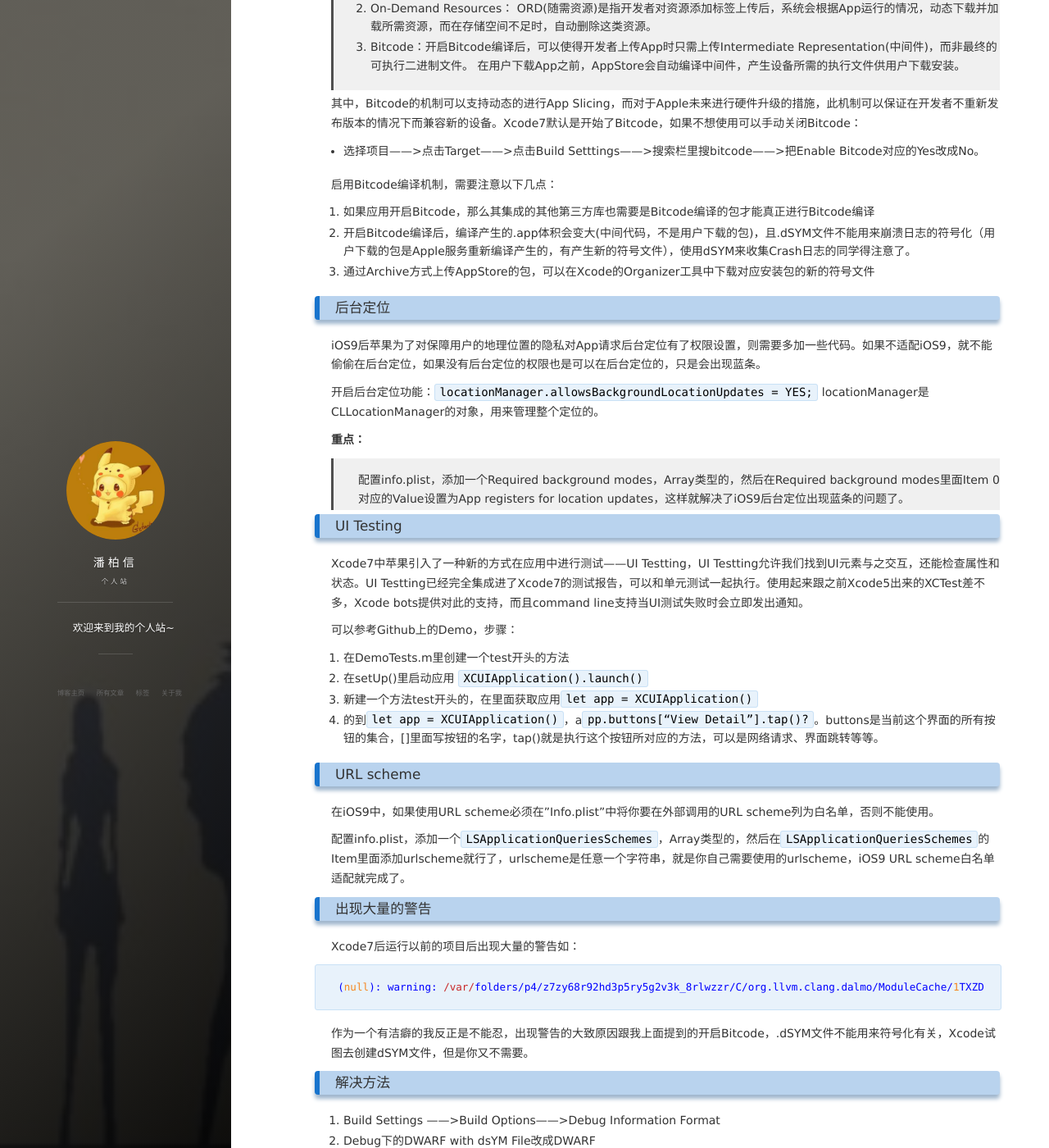
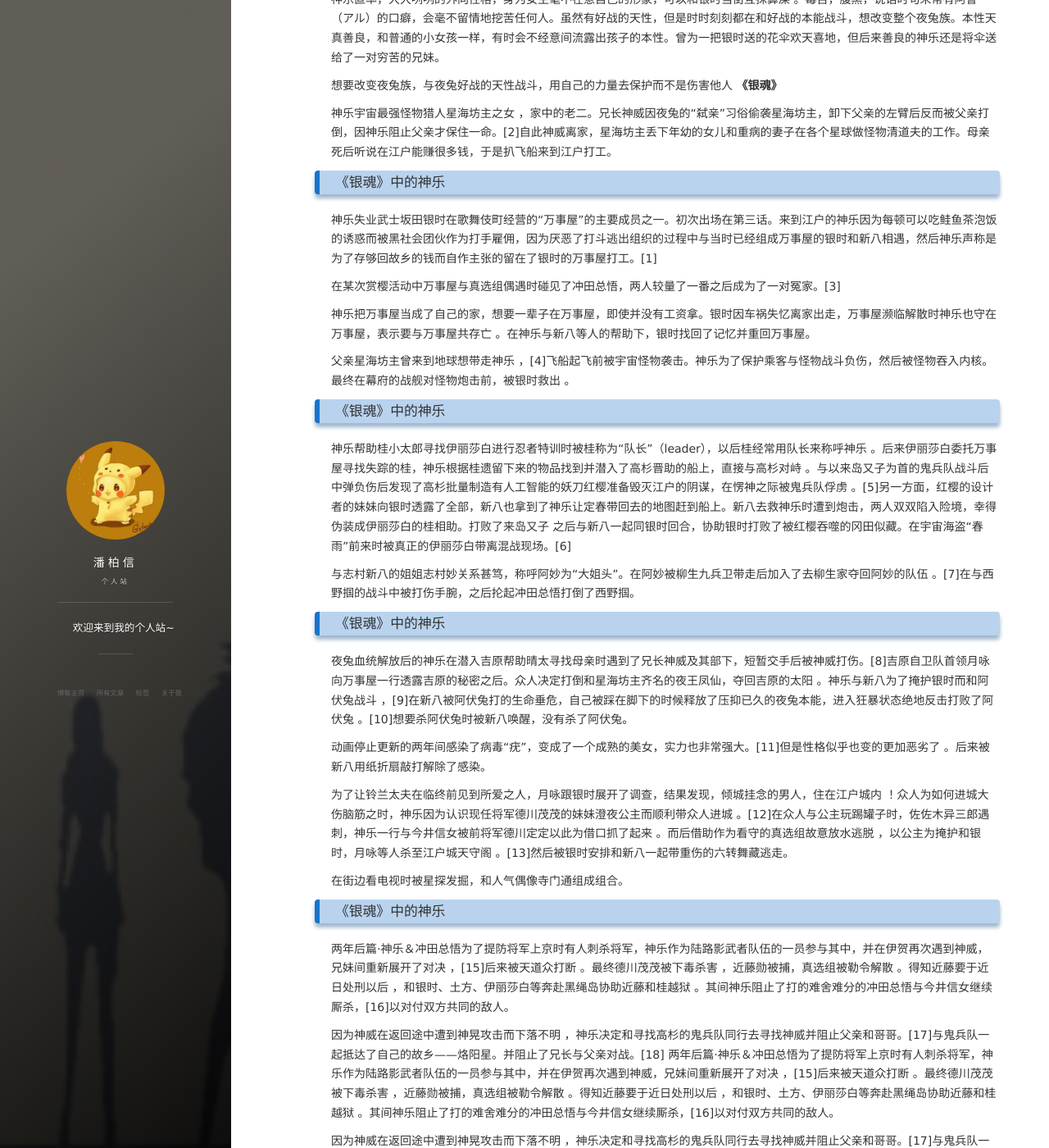
Before and after one commit to toothpaste5576/toothpaste5576.github.io, a Jekyll site: the page built from _posts/2015-09-26-iOS9_Note.md, in a window 1280 px wide and 1400 px high, scrolled down 862 px. Shown: the whole window at 82% size. Built offline with Jekyll 4.4.1, drawn with Linux system fonts in a browser that asks for light colours; nearby versions of some CDN libraries; comment, search, counter and statistics services are not loaded; some of the changed text lies outside the part shown.

Commit message:
Update 2015-09-26-iOS9_Note.md

````diff
--- a/_posts/2015-09-26-iOS9_Note.md
+++ b/_posts/2015-09-26-iOS9_Note.md
@@ -1,8 +1,8 @@
 ---
 layout: post
-title: "iOS 9 变化笔记"
-date: 2015-09-26 18:15:06
-description: "iOS9 变化笔记, 以及工作中常遇到的问题"
+title: "《银魂》"
+date: 2018-06-21 18:15:06
+description: "呵呵哒！o(*￣︶￣*)o的动漫"
 tag: iOS
 ---
 
@@ -10,98 +10,78 @@
 这里将介绍下我们日常开发一些从iOS8过度到iOS9给我们带来的一些变化，及解决方法。
 
 
-### App Transport Security
+### 《银魂》
 
-iOS9和OS X El Capitan的一个新特性，App Transport Security 的目地是提高Apple 操作系统的安全性以及在此操作系统上运行的任何应用的安全性。ATS是苹果针对与 NSURL这一层做的封装，iOS9后ATS默认是开启的，即网络传输需要使用HTTPS。如果想在iOS9后继续使用HTTP的话，有两条路可以走：
+《银魂》是由日本漫画家空知英秋创作的少年漫画作品，于2004年2号的《周刊少年Jump》开始连载。
 
-> 1. 在Info.plist中添加 `NSAppTransportSecurity`类型Dictionary，在`NSAppTransportSecurity`下添加`NSAllowsArbitraryLoads`，Boolean 为 YES。
-> 2. 直接使用CFNetwork做网络请求，ASIHTTPRequest就是基于CFNetwotk做的封装，如果有需求的同学可以看看ASI里面的源码，如果某个时间段你又想要使用HTTPS的话，ASI对SSL/TSL的证书验证有点问题，证书验证还得自己封装一下才行。刚才我说道，ATS是苹果针对与NSURL这一层做的封装，所以我们使用CFNetwork或者更底层做网络请求的话是不受ATS限制的。
+2006年4月4日起，由日升动画改编的同名电视动画开始在东京电视台放送。截至2016年7月3日，《银魂》单行本累计发行量突破5000万册。
 
+### 《银魂》中的神乐
+日本动漫《银魂》女主角，出身自宇宙最强战斗种族“夜兔”，是“星海坊主”神晃与夜兔母星龙脉的化身江华的女儿，春雨第七师团师团长神威的妹妹。大大咧咧、毒舌、腹黑，与澄夜公主、今井信女组成作品中的“抖S女三人组”。
 
-### 移除了discoveryd DNS解析服务
-
-iPhone升级到iOS8后WiFi有时候会有问题，特别是Mac升级到OS X Yosemite后，时而电脑休眠唤醒唬就连不上WiFi，有时候还突然掉线，经常要手动去关闭WiFi在重新连接，这是因为苹果到了OS X Yosemite系统后，把之前的mDNSResponder换成了discoveryd DNS。iOS9和OS X Yosemite10.4后mDNSResponder又回来了。
-
-mDNSResponder： 苹果以前一直使用控制DNS和Bonjour服务的一种进程。
-discoveryd：OS X Yosemite后苹果新出的一种进程。
-
-### App Thinning
-App Thinning是一个关于节省iOS设备存储空间的功能，它可以让iOS设备在安装、更新及运行App等场景中仅下载所需的资源，减少App的占用空间，从而节省设备的存储空间。
-
-#### App Thinning主要有三个机制：
-
-> 1. Slicing： 开发者把App安装包上传到AppStore后，Apple服务会自动对安装包切割为不同的应用变体(App variant)， 当用户下载安装包时，系统会根据设备型号下载安装对应的单个应用变体。
-> 2. On-Demand Resources： ORD(随需资源)是指开发者对资源添加标签上传后，系统会根据App运行的情况，动态下载并加载所需资源，而在存储空间不足时，自动删除这类资源。
-> 3. Bitcode：开启Bitcode编译后，可以使得开发者上传App时只需上传Intermediate Representation(中间件)，而非最终的可执行二进制文件。 在用户下载App之前，AppStore会自动编译中间件，产生设备所需的执行文件供用户下载安装。
-
-其中，Bitcode的机制可以支持动态的进行App Slicing，而对于Apple未来进行硬件升级的措施，此机制可以保证在开发者不重新发布版本的情况下而兼容新的设备。Xcode7默认是开始了Bitcode，如果不想使用可以手动关闭Bitcode：
+为了打工赚钱而来到江户，但是被流氓利用雇佣，在厌倦了打斗逃出黑社会组织的时候遇到了坂田银时与志村新八，之后留了在万事屋打工。
 
 
 
-* 选择项目——>点击Target——>点击Build Setttings——>搜索栏里搜bitcode——>把Enable Bitcode对应的Yes改成No。
+### 《银魂》中的神乐
+神乐角色是参照自《竹取物语》里的辉夜姬，姓名来自于北海道的地名神乐。
+
+宇宙最强的怪物猎人“星海坊主”神晃与夜兔母星龙脉的化身江华的女儿，春雨第七师团师团长神威的妹妹。曾经做过流氓组织的打手。后来因为厌倦打斗脱离组织后赖在了无业武士坂田银时所开接受各种委托的万事屋中，现在为万事屋成员之一。
+
+#### 《银魂》中的神乐
+
+神乐橙红色头发，漫画中为紫瞳，动画中为蓝瞳。日常服饰以红色女式旗装与旗袍为主，梳包包头。因为夜兔 族怕阳光，一把紫色的伞不离左右。剧场版《银魂完结篇：永远的万事屋》中改留长发，穿着改装有银时浴衣上蓝色云纹的高开叉旗袍，配合其身高，伞也换成了一把巨大的伞，登场时穿着遮阳用的斗篷。
+
+在银魂的小说《3年Z组银八先生》里是银魂高校的中国留学生。戴圆形厚眼镜，在校服外面套着红色运动服。
+
+金魂篇中，神乐的角色为从中国来的中国黑帮大姐大，配有长手套和高衩旗袍，手捧小定春，另一支手衬紫色洋伞。
 
 
-启用Bitcode编译机制，需要注意以下几点：
+### 《银魂》中的神乐
+神乐直率，大大咧咧的外向性格，身为女主毫不在意自己的形象，可以和银时当街互抹鼻屎 。毒舌，腹黑，说话时句末常有阿鲁（アル）的口癖，会毫不留情地挖苦任何人。虽然有好战的天性，但是时时刻刻都在和好战的本能战斗，想改变整个夜兔族。本性天真善良，和普通的小女孩一样，有时会不经意间流露出孩子的本性。曾为一把银时送的花伞欢天喜地，但后来善良的神乐还是将伞送给了一对穷苦的兄妹。
 
-1. 如果应用开启Bitcode，那么其集成的其他第三方库也需要是Bitcode编译的包才能真正进行Bitcode编译
-2. 开启Bitcode编译后，编译产生的.app体积会变大(中间代码，不是用户下载的包)，且.dSYM文件不能用来崩溃日志的符号化（用户下载的包是Apple服务重新编译产生的，有产生新的符号文件），使用dSYM来收集Crash日志的同学得注意了。
-3. 通过Archive方式上传AppStore的包，可以在Xcode的Organizer工具中下载对应安装包的新的符号文件
+想要改变夜兔族，与夜兔好战的天性战斗，用自己的力量去保护而不是伤害他人
+**《银魂》**
+
+神乐宇宙最强怪物猎人星海坊主之女 ，家中的老二。兄长神威因夜兔的“弑亲”习俗偷袭星海坊主，卸下父亲的左臂后反而被父亲打倒，因神乐阻止父亲才保住一命。[2]自此神威离家，星海坊主丢下年幼的女儿和重病的妻子在各个星球做怪物清道夫的工作。母亲死后听说在江户能赚很多钱，于是扒飞船来到江户打工。
+
+### 《银魂》中的神乐
+神乐失业武士坂田银时在歌舞伎町经营的“万事屋”的主要成员之一。初次出场在第三话。来到江户的神乐因为每顿可以吃鲑鱼茶泡饭的诱惑而被黑社会团伙作为打手雇佣，因为厌恶了打斗逃出组织的过程中与当时已经组成万事屋的银时和新八相遇，然后神乐声称是为了存够回故乡的钱而自作主张的留在了银时的万事屋打工。[1]
+
+在某次赏樱活动中万事屋与真选组偶遇时碰见了冲田总悟，两人较量了一番之后成为了一对冤家。[3]
+
+神乐把万事屋当成了自己的家，想要一辈子在万事屋，即使并没有工资拿。银时因车祸失忆离家出走，万事屋濒临解散时神乐也守在万事屋，表示要与万事屋共存亡 。在神乐与新八等人的帮助下，银时找回了记忆并重回万事屋。
+
+父亲星海坊主曾来到地球想带走神乐 ，[4]飞船起飞前被宇宙怪物袭击。神乐为了保护乘客与怪物战斗负伤，然后被怪物吞入内核。最终在幕府的战舰对怪物炮击前，被银时救出 。
+
+### 《银魂》中的神乐
+
+神乐帮助桂小太郎寻找伊丽莎白进行忍者特训时被桂称为“队长”（leader），以后桂经常用队长来称呼神乐 。后来伊丽莎白委托万事屋寻找失踪的桂，神乐根据桂遗留下来的物品找到并潜入了高杉晋助的船上，直接与高杉对峙 。与以来岛又子为首的鬼兵队战斗后中弹负伤后发现了高杉批量制造有人工智能的妖刀红樱准备毁灭江户的阴谋，在愣神之际被鬼兵队俘虏 。[5]另一方面，红樱的设计者的妹妹向银时透露了全部，新八也拿到了神乐让定春带回去的地图赶到船上。新八去救神乐时遭到炮击，两人双双陷入险境，幸得伪装成伊丽莎白的桂相助。打败了来岛又子 之后与新八一起同银时回合，协助银时打败了被红樱吞噬的冈田似藏。在宇宙海盗“春雨”前来时被真正的伊丽莎白带离混战现场。[6]
+
+与志村新八的姐姐志村妙关系甚笃，称呼阿妙为“大姐头”。在阿妙被柳生九兵卫带走后加入了去柳生家夺回阿妙的队伍 。[7]在与西野掴的战斗中被打伤手腕，之后抡起冲田总悟打倒了西野掴。
+### 《银魂》中的神乐
+
+夜兔血统解放后的神乐在潜入吉原帮助晴太寻找母亲时遇到了兄长神威及其部下，短暂交手后被神威打伤。[8]吉原自卫队首领月咏向万事屋一行透露吉原的秘密之后。众人决定打倒和星海坊主齐名的夜王凤仙，夺回吉原的太阳 。神乐与新八为了掩护银时而和阿伏兔战斗 ，[9]在新八被阿伏兔打的生命垂危，自己被踩在脚下的时候释放了压抑已久的夜兔本能，进入狂暴状态绝地反击打败了阿伏兔 。[10]想要杀阿伏兔时被新八唤醒，没有杀了阿伏兔。
+
+动画停止更新的两年间感染了病毒“疣”，变成了一个成熟的美女，实力也非常强大。[11]但是性格似乎也变的更加恶劣了 。后来被新八用纸折扇敲打解除了感染。
 
 
-### 后台定位
 
-iOS9后苹果为了对保障用户的地理位置的隐私对App请求后台定位有了权限设置，则需要多加一些代码。如果不适配iOS9，就不能偷偷在后台定位，如果没有后台定位的权限也是可以在后台定位的，只是会出现蓝条。
+为了让铃兰太夫在临终前见到所爱之人，月咏跟银时展开了调查，结果发现，倾城挂念的男人，住在江户城内 ！众人为如何进城大伤脑筋之时，神乐因为认识现任将军德川茂茂的妹妹澄夜公主而顺利带众人进城 。[12]在众人与公主玩踢罐子时，佐佐木异三郎遇刺，神乐一行与今井信女被前将军德川定定以此为借口抓了起来 。而后借助作为看守的真选组故意放水逃脱 ，以公主为掩护和银时，月咏等人杀至江户城天守阁 。[13]然后被银时安排和新八一起带重伤的六转舞藏逃走。
 
-开启后台定位功能：`locationManager.allowsBackgroundLocationUpdates = YES;`
-locationManager是CLLocationManager的对象，用来管理整个定位的。
+在街边看电视时被星探发掘，和人气偶像寺门通组成组合。
 
-**重点：**
+### 《银魂》中的神乐
 
-> 配置info.plist，添加一个Required background modes，Array类型的，然后在Required background modes里面Item 0对应的Value设置为App registers for location updates，这样就解决了iOS9后台定位出现蓝条的问题了。
+两年后篇·神乐＆冲田总悟为了提防将军上京时有人刺杀将军，神乐作为陆路影武者队伍的一员参与其中，并在伊贺再次遇到神威，兄妹间重新展开了对决 ，[15]后来被天道众打断 。最终德川茂茂被下毒杀害 ，近藤勋被捕，真选组被勒令解散 。得知近藤要于近日处刑以后 ，和银时、土方、伊丽莎白等奔赴黑绳岛协助近藤和桂越狱 。其间神乐阻止了打的难舍难分的冲田总悟与今井信女继续厮杀，[16]以对付双方共同的敌人。
 
+因为神威在返回途中遭到神晃攻击而下落不明 ，神乐决定和寻找高杉的鬼兵队同行去寻找神威并阻止父亲和哥哥。[17]与鬼兵队一起抵达了自己的故乡——烙阳星。并阻止了兄长与父亲对战。[18]
+两年后篇·神乐＆冲田总悟为了提防将军上京时有人刺杀将军，神乐作为陆路影武者队伍的一员参与其中，并在伊贺再次遇到神威，兄妹间重新展开了对决 ，[15]后来被天道众打断 。最终德川茂茂被下毒杀害 ，近藤勋被捕，真选组被勒令解散 。得知近藤要于近日处刑以后 ，和银时、土方、伊丽莎白等奔赴黑绳岛协助近藤和桂越狱 。其间神乐阻止了打的难舍难分的冲田总悟与今井信女继续厮杀，[16]以对付双方共同的敌人。
 
-### UI Testing
-Xcode7中苹果引入了一种新的方式在应用中进行测试——UI Testting，UI Testting允许我们找到UI元素与之交互，还能检查属性和状态。UI Testting已经完全集成进了Xcode7的测试报告，可以和单元测试一起执行。使用起来跟之前Xcode5出来的XCTest差不多，Xcode bots提供对此的支持，而且command line支持当UI测试失败时会立即发出通知。
-
-可以参考Github上的Demo，步骤：
-
-1. 在DemoTests.m里创建一个test开头的方法
-2. 在setUp()里启动应用 `XCUIApplication().launch()`
-3. 新建一个方法test开头的，在里面获取应用`let app = XCUIApplication()`
-4. 的到`let app = XCUIApplication()`，a`pp.buttons[“View Detail”].tap()?`。buttons是当前这个界面的所有按钮的集合，[]里面写按钮的名字，tap()就是执行这个按钮所对应的方法，可以是网络请求、界面跳转等等。
-
-
-### URL scheme
-
-在iOS9中，如果使用URL scheme必须在"Info.plist"中将你要在外部调用的URL scheme列为白名单，否则不能使用。
-
-配置info.plist，添加一个`LSApplicationQueriesSchemes`，Array类型的，然后在`LSApplicationQueriesSchemes`的Item里面添加urlscheme就行了，urlscheme是任意一个字符串，就是你自己需要使用的urlscheme，iOS9 URL scheme白名单适配就完成了。
-
-### 出现大量的警告
-
-Xcode7后运行以前的项目后出现大量的警告如：
-
-```bash
-(null): warning: /var/folders/p4/z7zy68r92hd3p5ry5g2v3k_8rlwzzr/C/org.llvm.clang.dalmo/ModuleCache/1TXZDLI9N2EMV/Foundation-3DFYNEBRQSXST.pcm: No such file or directory。
-```
-
-作为一个有洁癖的我反正是不能忍，出现警告的大致原因跟我上面提到的开启Bitcode，.dSYM文件不能用来符号化有关，Xcode试图去创建dSYM文件，但是你又不需要。
-
-### 解决方法
-
-1. Build Settings ——>Build Options——>Debug Information Format
-2. Debug下的DWARF with dsYM File改成DWARF
-3. Release下的还是之前默认的DWARF with dsYM File不变
-
-
-参考资料：
-
-- [iOS9AdaptationTips](https://github.com/ChenYilong/iOS9AdaptationTips)
-- [iOS9学习系列](http://www.cocoachina.com/ios/20150821/13140.html)
-- [iOS9-day-by-day](https://github.com/shinobicontrols/iOS9-day-by-day)
+因为神威在返回途中遭到神晃攻击而下落不明 ，神乐决定和寻找高杉的鬼兵队同行去寻找神威并阻止父亲和哥哥。[17]与鬼兵队一起抵达了自己的故乡——烙阳星。并阻止了兄长与父亲对战。[18]
 
 
 
 <br>
 
-转载请注明：[潘柏信的博客](http://baixin) » [点击阅读原文](http://baixin.io/2015/09/iOS9_Note/)
+转载请注明：[呵呵哒！o(*￣︶￣*)o的博客](http://toothpaste5576.github.io) » [点击阅读原文](http://toothpaste5576.github.io)
````
